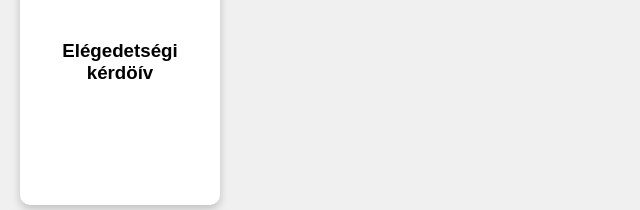
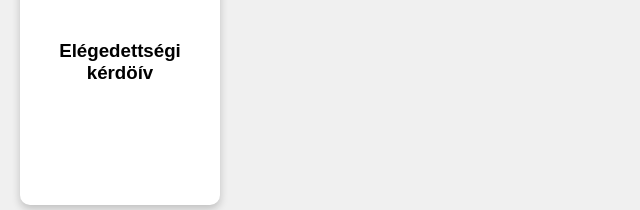
Before and after one commit to 0Krisztian0/K-rd-v, a plain HTML site: page index.html in a window 1280 px wide. Shown: the part 163-373 px from the top of the page, 0-640 px from the left. Drawn offline with Linux system fonts and the light colour scheme.

Commit message:
Add files via upload

```diff
--- a/index.html
+++ b/index.html
@@ -103,7 +103,7 @@
         <div class="card-front">
             <img src="KEPEK/1.png" alt="Kép">
             <div class="card-text">
-                <h3>Elégedetségi kérdöív</h3>
+                <h3>Elégedettségi kérdöív</h3>
                 <p>
                 </p>
             </div>
```
